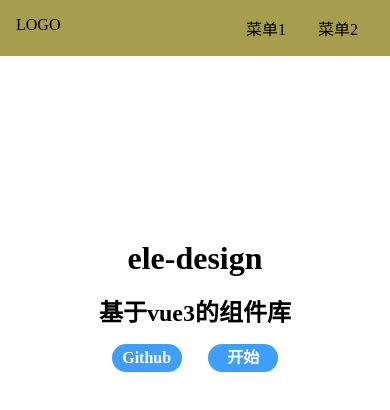
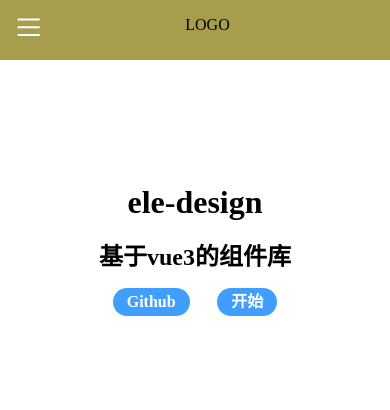
Before and after one commit to bbcvc/ele-design, a Vue app: page /#/ in a window 390 px wide. Shown: the top 410 px of the page. Built offline with nearby package versions, Linux system fonts and the light colour scheme.

Commit message:
官网搭建基本完成

```diff
--- a/src/App.vue
+++ b/src/App.vue
@@ -7,11 +7,16 @@ import {
   provide,
   ref
 } from 'vue'
+import {router} from "./router"
 export default {
   name: 'App',
   setup() {
-    const menuVisable = ref(false)
-    provide('menu', menuVisable)
+		let a:Number=document.documentElement.clientWidth
+		const menuVisable = ref(a>=500?true:false)
+		provide('menu', menuVisable)
+		router.afterEach((to, from) => {
+			// to and from are both route objects.
+		})
   }
 }
 </script>
--- /dev/null
+++ b/src/components/SwitchDemo.vue
@@ -0,0 +1,22 @@
+<template>
+	<div class="switch-demo">
+		<p>switch</p>
+		<Switch/>
+	</div>
+</template>
+
+<script>
+import Switch from "../lib/Switch.vue"
+export default {
+	components:{
+		Switch
+	}
+}
+</script>
+
+<style lang="scss">
+.switch-demo{
+	height: 1500px;
+	background-color: pink;
+}
+</style>
--- a/src/components/Topnav.vue
+++ b/src/components/Topnav.vue
@@ -1,12 +1,20 @@
 <template>
 <div class="topnav">
-  <div class="logo" @click="ismenu">LOGO</div>
+	<div class="m-toggle" @click="togglemenu">
+		<svg t="1608647860361" class="icon" viewBox="0 0 1024 1024" version="1.1" xmlns="http://www.w3.org/2000/svg" p-id="2686" width="25" height="25"><path d="M100.185088 101.376l835.15392 0c21.961728 0 39.769088 17.806336 39.769088 39.769088 0 21.961728-17.80736 39.768064-39.769088 39.768064L100.185088 180.913152C78.222336 180.914176 60.416 163.106816 60.416 141.145088 60.416 119.182336 78.222336 101.376 100.185088 101.376zM100.185088 419.529728l835.15392 0c21.961728 0 39.769088 17.80736 39.769088 39.769088 0 21.962752-17.80736 39.769088-39.769088 39.769088L100.185088 499.067904c-21.962752 0-39.769088-17.80736-39.769088-39.769088C60.416 437.337088 78.222336 419.529728 100.185088 419.529728zM100.185088 737.683456l835.15392 0c21.961728 0 39.769088 17.806336 39.769088 39.769088 0 21.961728-17.80736 39.769088-39.769088 39.769088L100.185088 817.221632c-21.962752 0-39.769088-17.80736-39.769088-39.769088C60.416 755.489792 78.222336 737.683456 100.185088 737.683456z" p-id="2687" fill="#ffffff"></path></svg>
+	</div>
+  <div class="logo">LOGO</div>
   <ul class="menu">
     <li>菜单1</li>
     <li>菜单2</li>
   </ul>
 </div>
 </template>
+
+
+
+
+
 
 <script lang="ts">
 import {
@@ -16,12 +24,11 @@ import {
 export default {
   setup() {
     const menuVisable = inject < Ref < boolean >> ("menu")
-    console.log(`topnav获取到的是${menuVisable.value}`)
-    const ismenu = () => {
+    const togglemenu = () => {
       menuVisable.value = !menuVisable.value
     }
     return {
-      ismenu
+      togglemenu
     }
   }
 }
@@ -29,8 +36,11 @@ export default {
 
 <style lang="scss" scoped>
 .topnav {
-  position: relative;
+  position: fixed;
+	left: 0;
+	right: 0;
   z-index: 10;
+	height: 60px;
   background: rgb(128 118 0 / 70%);
   display: flex;
   padding: 16px;
@@ -39,6 +49,13 @@ export default {
     max-height: 6em;
     margin-right: auto;
   }
+
+	>.m-toggle{
+		width: 25px;
+		height: 25px;
+		cursor: pointer;
+		display: none;
+	}
 
   >.menu {
     display: flex;
@@ -49,5 +66,16 @@ export default {
       margin: 0 1em;
     }
   }
+	@media (max-width: 900px) {
+		>.menu{
+			display: none;
+		}
+		>.logo{
+			margin: 0 auto;
+		}
+		>.m-toggle{
+			display: block;
+		}
+	}
 }
 </style>
--- a/src/index.scss
+++ b/src/index.scss
@@ -11,3 +11,10 @@ a {
   text-decoration: none;
   color: inherit;
 }
+html,
+body {
+  min-height: 100%;
+}
+#app {
+  min-height: 100%;
+}
--- /dev/null
+++ b/src/lib/Switch.vue
@@ -0,0 +1,14 @@
+<template>
+	<div class="switch">
+		<button></button>
+	</div>
+</template>
+
+<script lang="ts">
+export default {
+	name:"switch"
+}
+</script>
+
+<style lang="scss">
+</style>
--- a/src/main.ts
+++ b/src/main.ts
@@ -1,18 +1,9 @@
 import { createApp } from 'vue'
 import App from './App.vue'
 import './index.scss'
-import Home from './views/Home.vue'
-import Doc from './views/Doc.vue'
-import { createWebHashHistory, createRouter } from 'vue-router'
 
-const history = createWebHashHistory()
-const router = createRouter({
-  history: history,
-  routes: [
-    { path: '/', component: Home },
-    { path: '/doc', component: Doc },
-  ],
-})
+import {router} from "./router"
+
 const app = createApp(App)
 app.use(router)
 app.mount('#app')
--- /dev/null
+++ b/src/router.ts
@@ -0,0 +1,22 @@
+import { createWebHashHistory, createRouter } from 'vue-router'
+import Home from './views/Home.vue'
+import Doc from './views/Doc.vue'
+import SwitchDemo from './components/SwitchDemo.vue'
+
+
+const history = createWebHashHistory()
+const router = createRouter({
+  history: history,
+  routes: [
+    { path: '/', component: Home },
+		{ path: '/doc', component: Doc,
+		children:[
+			{ path: '/SwitchDemo', component: SwitchDemo },
+			]
+	 	},
+  ],
+})
+
+export {
+  router
+}
--- a/src/views/Doc.vue
+++ b/src/views/Doc.vue
@@ -1,11 +1,11 @@
 <template>
 <Topnav />
-<div class="content">
-  <aside v-show="menuVisable">
+<div :class="menuVisable?'open':''" class="sidebar">
+  <aside>
     <h2>组件列表</h2>
     <ol>
       <li>
-        <router-link to="">
+        <router-link to="/SwitchDemo">
           Switch 组件
         </router-link>
       </li>
@@ -26,10 +26,16 @@
       </li>
     </ol>
   </aside>
+</div>
+<!-- 主题内容区 -->
   <main>
-    <router-view></router-view>
+		<div class="main-body">
+    	<router-view></router-view>
+		</div>
+		<section>
+			<div class="phone phone-m"></div>
+		</section>
   </main>
-</div>
 </template>
 
 <script lang="ts">
@@ -44,7 +50,6 @@ export default {
   },
   setup() {
     const menuVisable = inject < Ref < boolean >> ("menu")
-    console.log(`doc获取到的是${menuVisable.value}`)
     return {
       menuVisable
     }
@@ -53,15 +58,18 @@ export default {
 </script>
 
 <style lang="scss" scoped>
-.content {
+.sidebar {
   width: 120px;
   display: flex;
   flex-direction: column;
-  background-color: rgba(221, 221, 221, .46);
+  background-color: #ddd;
   position: fixed;
-  top: 53px;
+  top: 60px;
   left: 0;
-
+	bottom: 0;
+	z-index: 2020;
+	padding-left: 20px;
+	box-sizing: content-box;
   aside {
     padding-top: 10px;
 
@@ -75,6 +83,57 @@ export default {
       }
     }
   }
+}
 
+	main{
+		padding-top: 60px;
+		.main-body{
+			position: fixed;
+			left: 150px;
+			top: 65px;
+			right: 400px;
+			bottom: 10px;
+			overflow: auto;
+		}
+		section{
+			position: fixed;
+			height: 100%;
+			right: 0;
+			top: 60px;
+			.phone{
+				width: 360px;
+				height: 780px;
+				display: block;
+				float: right;
+				margin: 10px 35px 0 0;
+				background-image: url("../assets/phone.png");
+				background-size: contain;
+				background-repeat: no-repeat;
+				cursor: pointer;
+				font-size: 16px;
+			}
+		}
+	}
+@media screen and (max-width: 900px){
+	.sidebar {
+    position: fixed;
+    height: 100%;
+    left: 0;
+    box-shadow: 0 0 10px rgba(0,0,0,0.2);
+    transition: all 0.4s cubic-bezier(0.4, 0, 0, 1);
+    transform: translate(-280px, 0);
+	}
+	.sidebar.open {
+			transform: translate(0, 0);
+	}
+
+	main section,main section .phone-m{
+		display: none;
+	}
+	main .main-body{
+		left: 10px;
+		right: 10px;
+	}
 }
+
 </style>
--- a/src/views/Home.vue
+++ b/src/views/Home.vue
@@ -42,14 +42,14 @@ export default {
       justify-content: space-evenly;
 
       a {
-        width: 70px;
         height: 28px;
         border-radius: 14px;
-        background-color: #409EFF;
-        color: #ffffff;
+        background-color: rgb(64, 158, 255);
+        color: rgb(255, 255, 255);
         font-weight: 600;
         line-height: 28px;
         text-align: center;
+        padding: 0px 14px;
 
         &:hover {
           border: none;
```
Also changed, not shown: src/assets/menu.png (added), src/assets/phone.png (added).
